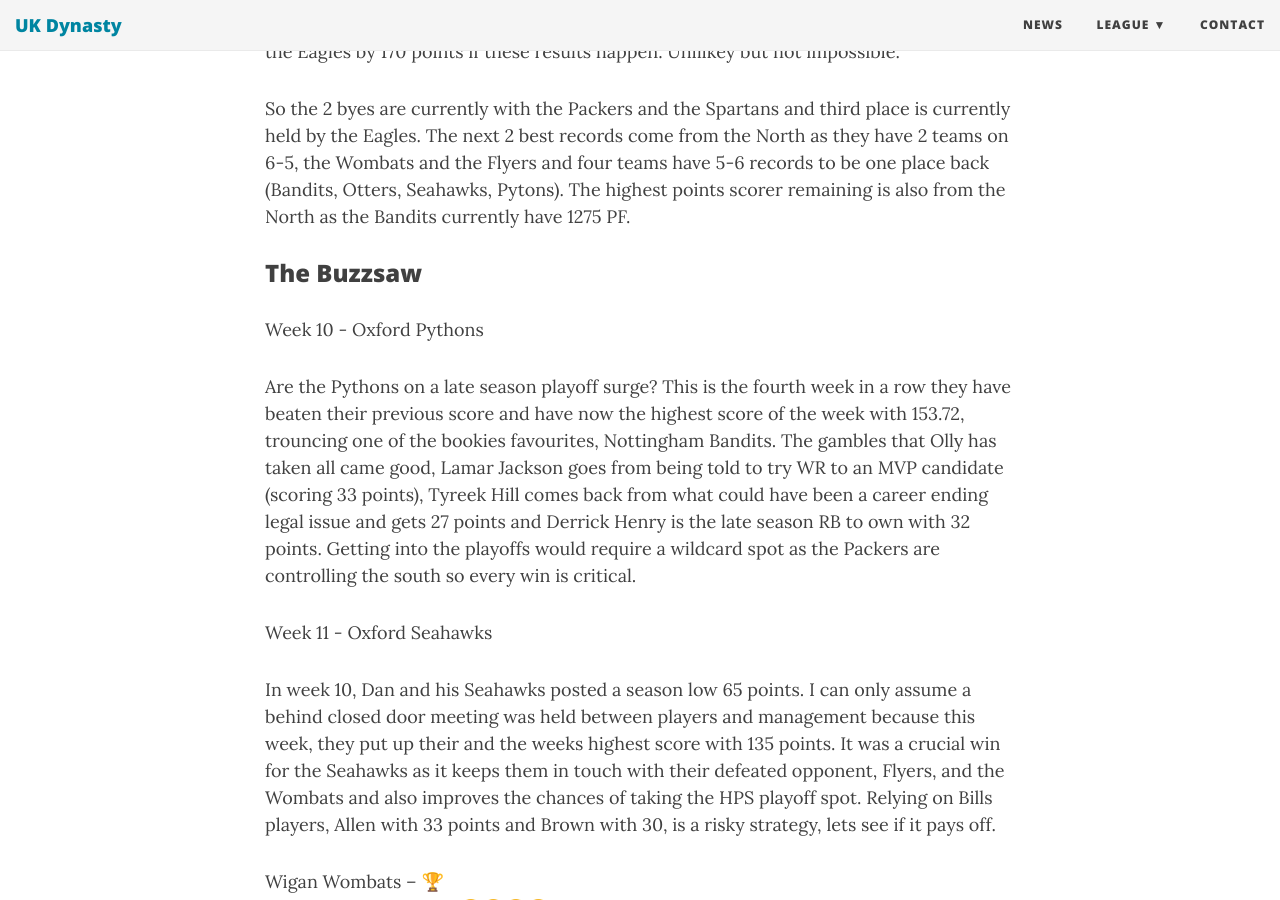
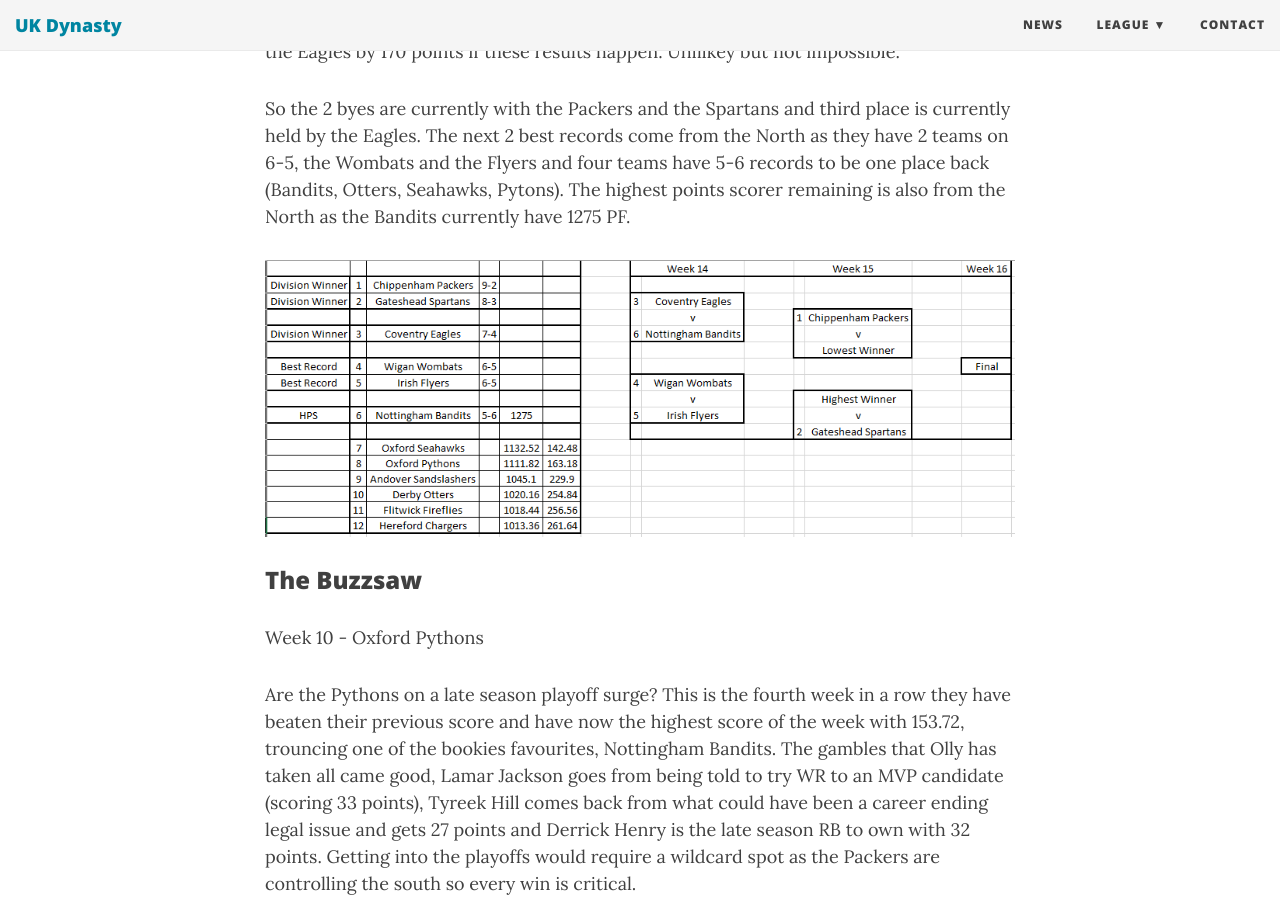
Before and after one commit to UKDynasty/ukdynasty.github.io, a Jekyll site: the page built from _posts/2019-11-20-weekly-awards-week-10-and-11-2019.md, in a window 1280 px wide and 900 px high, scrolled down 688 px. Built offline with Jekyll 4.4.1, drawn with Linux system fonts in a browser that asks for light colours; nearby versions of some CDN libraries.

Commit message:
Add playoff picture image

```diff
--- a/_posts/2019-11-20-weekly-awards-week-10-and-11-2019.md
+++ b/_posts/2019-11-20-weekly-awards-week-10-and-11-2019.md
@@ -15,6 +15,8 @@ The Spartans haven’t completely won their division (one win for them or one lo
 The Midlands title still isn’t completely decided either and week 12 is a decider as the Eagles and the Otters face off against each other. Otters need to win and then beat the Fireflies and hope that the Eagles lose to the Chargers and the Otters need to outscore the Eagles by 170 points if these results happen. Unlilkey but not impossible.
 
 So the 2 byes are currently with the Packers and the Spartans and third place is currently held by the Eagles. The next 2 best records come from the North as they have 2 teams on 6-5, the Wombats and the Flyers and four teams have 5-6 records to be one place back (Bandits, Otters, Seahawks, Pytons). The highest points scorer remaining is also from the North as the Bandits currently have 1275 PF.
+
+![](/images/awards-week-10-and-11-2019-assets/playoff-picture.png)
 
 ### The Buzzsaw
 
```
Also changed, not shown: images/awards-week-10-and-11-2019-assets/playoff-picture.png (added).
